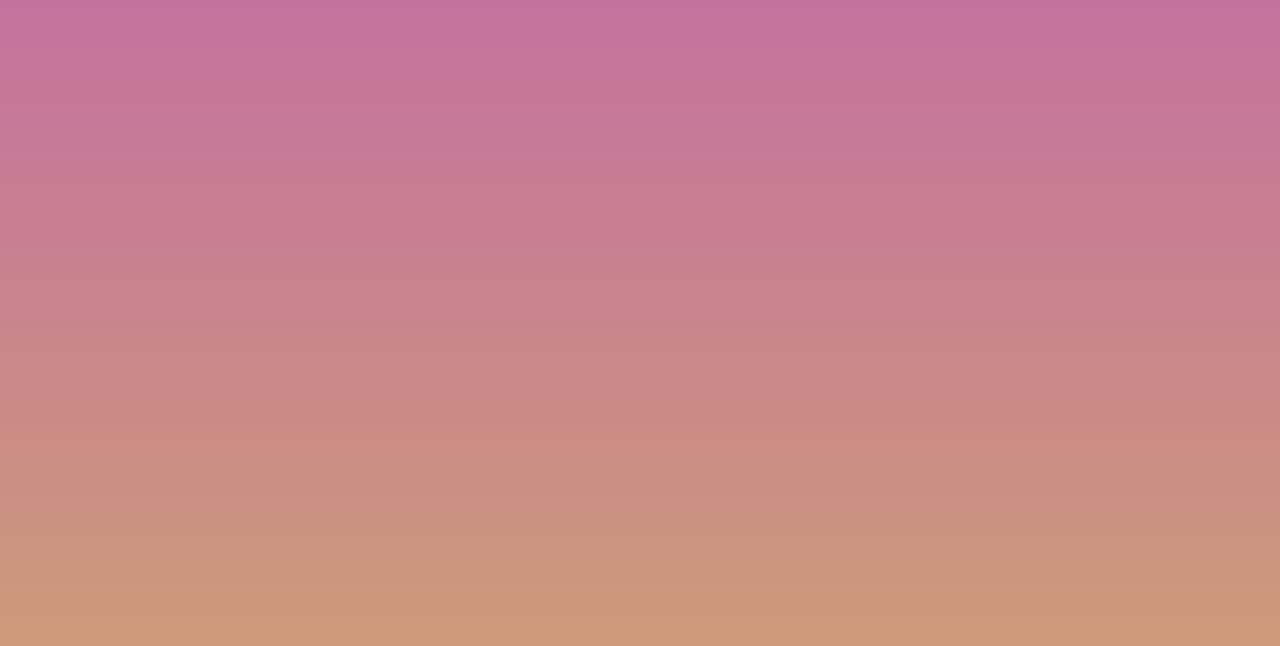
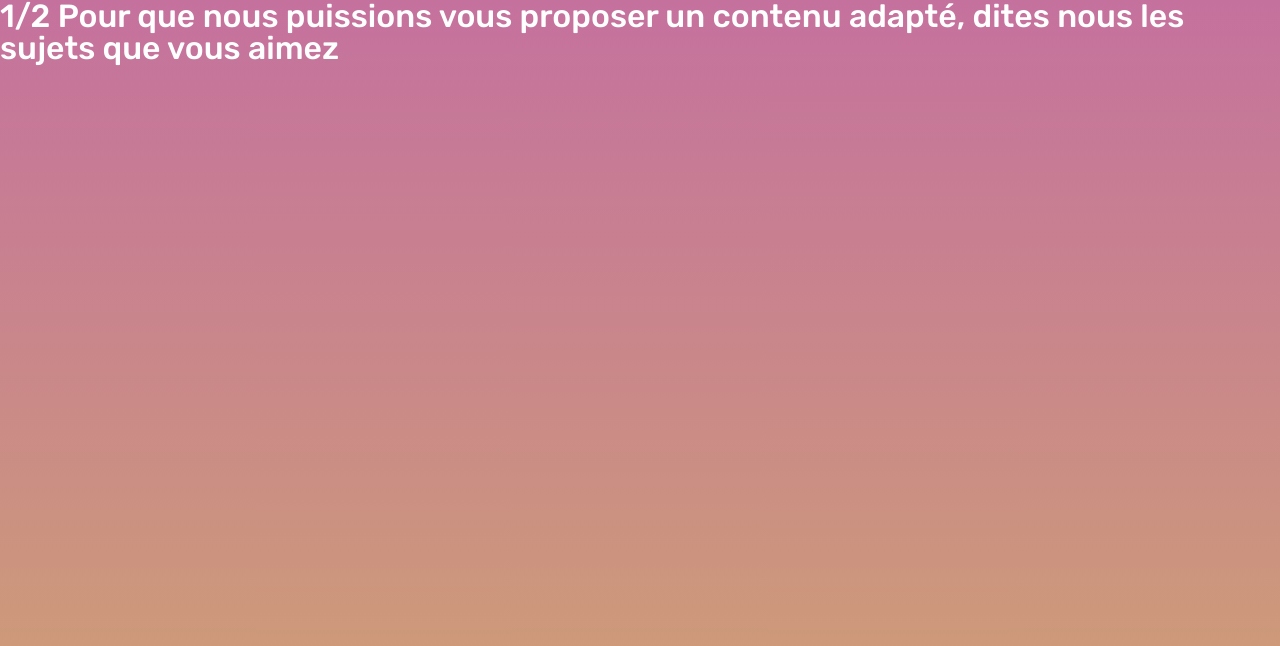
Before and after one commit to theorougier/Projet-file-rouge, a React (Create React App) app in the folder front/: page /preference in a window 1280 px wide. Before the commit this address had no page. Shown: the top 646 px of the page. Built offline with nearby package versions, Linux system fonts and the light colour scheme.

Commit message:
add preference.js

```diff
--- a/front/public/index.html
+++ b/front/public/index.html
@@ -3,6 +3,9 @@
   <head>
     <meta charset="utf-8" />
     <link rel="icon" href="%PUBLIC_URL%/favicon.ico" />
+    <link rel="preconnect" href="https://fonts.googleapis.com">
+    <link rel="preconnect" href="https://fonts.gstatic.com" crossorigin>
+    <link href="https://fonts.googleapis.com/css2?family=Rubik:wght@500&display=swap" rel="stylesheet">
     <meta name="viewport" content="width=device-width, initial-scale=1" />
     <meta name="theme-color" content="#000000" />
     <meta
--- a/front/src/App.js
+++ b/front/src/App.js
@@ -9,6 +9,7 @@ import Profile from "./pages/profile/Profile";
 import PrivateRoute from "./component/PrivateRoute";
 import ProtectedRoute from "./component/PrivateRoute";
 import useLogin from "./hook/useLogin";
+import Preferences from "./pages/preferences/preferences";
 
 function App() {
   const { logged, LogOut, submit, userEmail } = useLogin();
@@ -25,6 +26,14 @@ function App() {
           </ProtectedRoute>
         }
       />
+      <Route
+        path="/preference"
+        element={
+          <ProtectedRoute user={true}>
+            <Preferences />
+          </ProtectedRoute>
+        }
+      />
       <Route path="/login" element={<Login submit={submit} />} />
       <Route path="/register" element={<Register submit={submit} />} />
     </Routes>
--- /dev/null
+++ b/front/src/pages/preferences/preferences.js
@@ -0,0 +1,21 @@
+function Preferences() {
+  const styles = ownStyles();
+
+  return (
+    <h1 style={styles.title}>
+      1/2 Pour que nous puissions vous proposer un contenu adapté, dites nous
+      les sujets que vous aimez{" "}
+    </h1>
+  );
+}
+
+const ownStyles = () => ({
+  title: {
+    color: "white",
+    fontFamily: "Rubik",
+    fontSize: "32px",
+  },
+  //   title: { color: "white", fontSize: "40px", marginBottom: "20px" },
+});
+
+export default Preferences;
```
